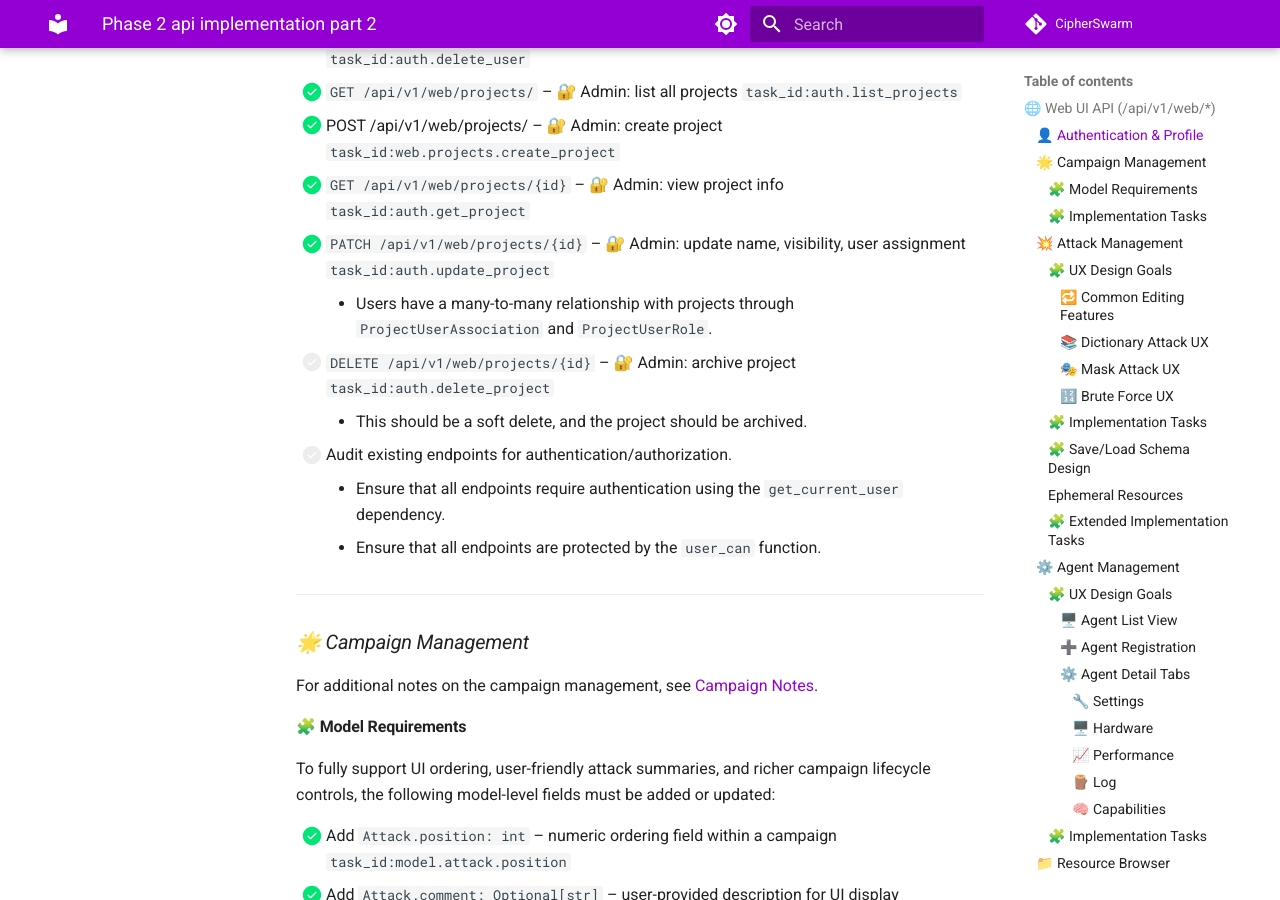
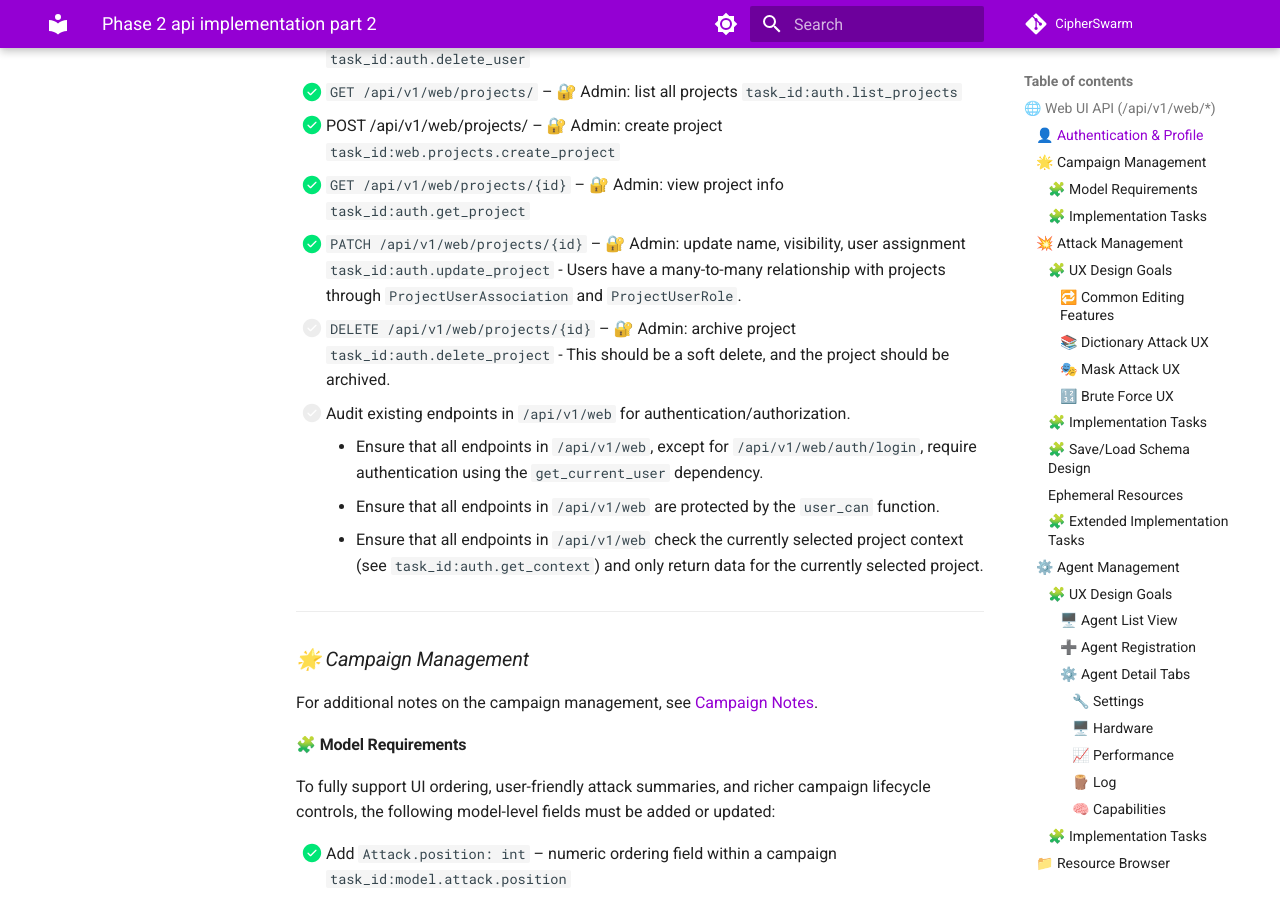
Before and after one commit to unclesp1d3r/CipherSwarm, an MkDocs documentation site: the page built from docs/v2_rewrite_implementation_plan/phase-2-api-implementation-parts/phase-2-api-implementation-part-2.md, in a window 1280 px wide and 900 px high, scrolled down 1553 px. Built offline with MkDocs 1.6.1 and Material for MkDocs 9.7.7, drawn with Linux system fonts in a browser that asks for light colours; comment, search, counter and statistics services are not loaded.

Commit message:
feat(docs): update Phase 2 API implementation plan for project endpoints
- Consolidated project endpoint descriptions for clarity, including `PATCH` and `DELETE` operations.
- Specified the need for authentication checks across all endpoints in `/api/v1/web`, excluding login.
- Ensured documentation reflects the many-to-many relationship between users and projects.
- All changes validated with successful test runs.

Signed-off-by: Skirmish
Signed-off-by: UncleSp1d3r <unclespider@protonmail.com>

```diff
--- a/docs/v2_rewrite_implementation_plan/phase-2-api-implementation-parts/phase-2-api-implementation-part-2.md
+++ b/docs/v2_rewrite_implementation_plan/phase-2-api-implementation-parts/phase-2-api-implementation-part-2.md
@@ -41,17 +41,12 @@ _Includes endpoints for administrator management of users and project access rig
 -   [x] `GET /api/v1/web/projects/` – 🔐 Admin: list all projects `task_id:auth.list_projects`
 -   [x] POST /api/v1/web/projects/ – 🔐 Admin: create project `task_id:web.projects.create_project`
 -   [x] `GET /api/v1/web/projects/{id}` – 🔐 Admin: view project info `task_id:auth.get_project`
--   [x] `PATCH /api/v1/web/projects/{id}` – 🔐 Admin: update name, visibility, user assignment `task_id:auth.update_project`
-
-    -   Users have a many-to-many relationship with projects through `ProjectUserAssociation` and `ProjectUserRole`.
-
--   [ ] `DELETE /api/v1/web/projects/{id}` – 🔐 Admin: archive project `task_id:auth.delete_project`
-
-    -   This should be a soft delete, and the project should be archived.
-
--   [ ] Audit existing endpoints for authentication/authorization.
-    -   Ensure that all endpoints require authentication using the `get_current_user` dependency.
-    -   Ensure that all endpoints are protected by the `user_can` function.
+-   [x] `PATCH /api/v1/web/projects/{id}` – 🔐 Admin: update name, visibility, user assignment `task_id:auth.update_project` - Users have a many-to-many relationship with projects through `ProjectUserAssociation` and `ProjectUserRole`.
+-   [ ] `DELETE /api/v1/web/projects/{id}` – 🔐 Admin: archive project `task_id:auth.delete_project` - This should be a soft delete, and the project should be archived.
+-   [ ] Audit existing endpoints in `/api/v1/web` for authentication/authorization.
+    -   Ensure that all endpoints in `/api/v1/web`, except for `/api/v1/web/auth/login`, require authentication using the `get_current_user` dependency.
+    -   Ensure that all endpoints in `/api/v1/web` are protected by the `user_can` function.
+    -   Ensure that all endpoints in `/api/v1/web` check the currently selected project context (see `task_id:auth.get_context`) and only return data for the currently selected project.
 
 ---
 
```
